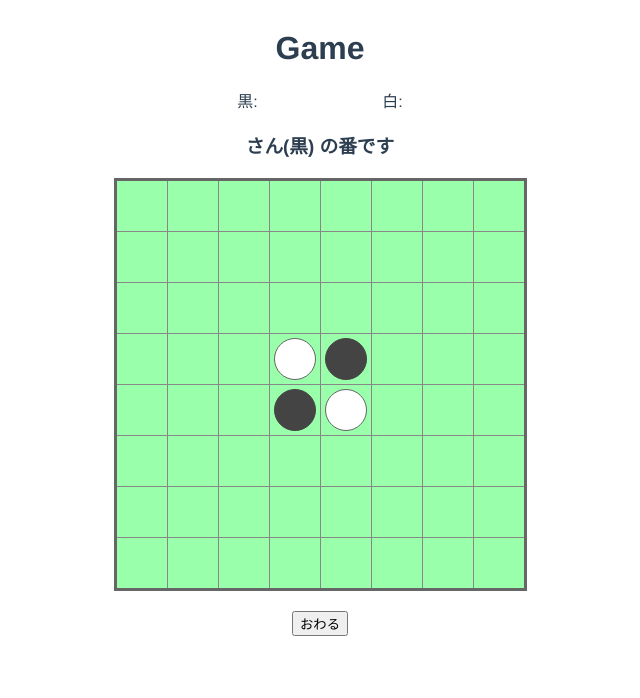
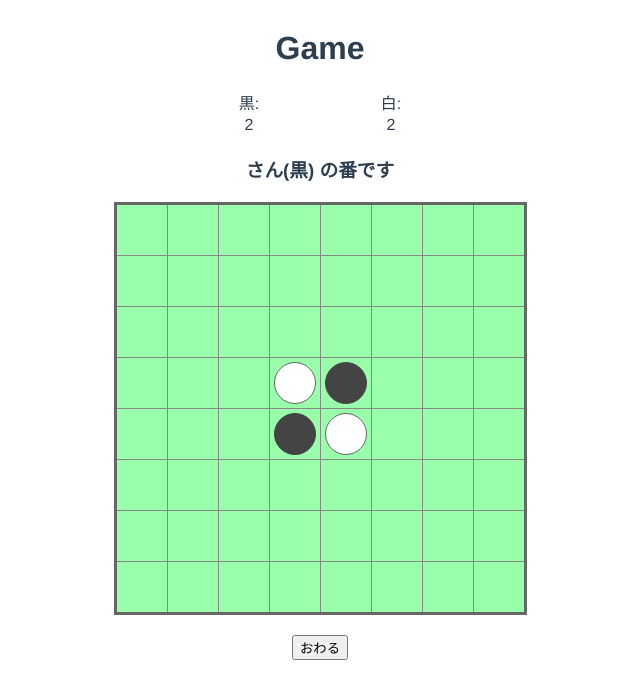
Before and after one commit to jottsu/othello, a Vue app: page /#/game in a window 1280 px wide. Shown: the top 698 px of the page, without its empty margins (320-960 px from the left). Built offline with nearby package versions, Linux system fonts and the light colour scheme.

Commit message:
count player's discs

```diff
--- a/src/components/Game.vue
+++ b/src/components/Game.vue
@@ -1,10 +1,16 @@
 <template>
   <div>
     <h1>Game</h1>
-    <div>
-      <span class="black-name">黒: {{ names.player1 }}</span>
-      <span class="white-name">白: {{ names.player2 }}</span>
-    </div>
+    <table>
+      <tr>
+        <td>黒: {{ names.player1 }}</td>
+        <td>白: {{ names.player2 }}</td>
+      </tr>
+      <tr>
+        <td>{{ getDiscsNum(1) }}</td>
+        <td>{{ getDiscsNum(-1) }}</td>
+      </tr>
+    </table>
     <Board></Board>
     <button @click="finishGame">おわる</button>
   </div>
@@ -23,19 +29,27 @@ export default {
       this.$store.dispatch('reset');
       this.$store.dispatch('game/reset')
       this.$router.push('setting')
+    },
+    getDiscsNum (status) {
+      return this.discs.filter(disc => {
+        return disc === status
+      }).length
     }
   },
-  computed: mapState(['names']),
+  computed: {
+    ...mapState(['names']),
+    ...mapState('game', ['discs'])
+  },
   components: { Board }
 }
 </script>
 
 <style scoped>
-.black-name {
-  margin-right: 60px;
+table {
+  margin: 0 auto;
 }
-
-.white-name {
-  margin-left: 60px;
+td {
+  width: 120px;
+  padding: 0 10px;
 }
 </style>
--- a/src/components/modules/Board.vue
+++ b/src/components/modules/Board.vue
@@ -12,7 +12,6 @@
 <script>
 import { mapState, mapGetters, mapActions } from 'vuex'
 import Square from '@/components/modules/Square'
-import Disc from '@/components/modules/Disc'
 
 export default {
   computed: mapGetters('game', ['getNextPlayer']),
```
